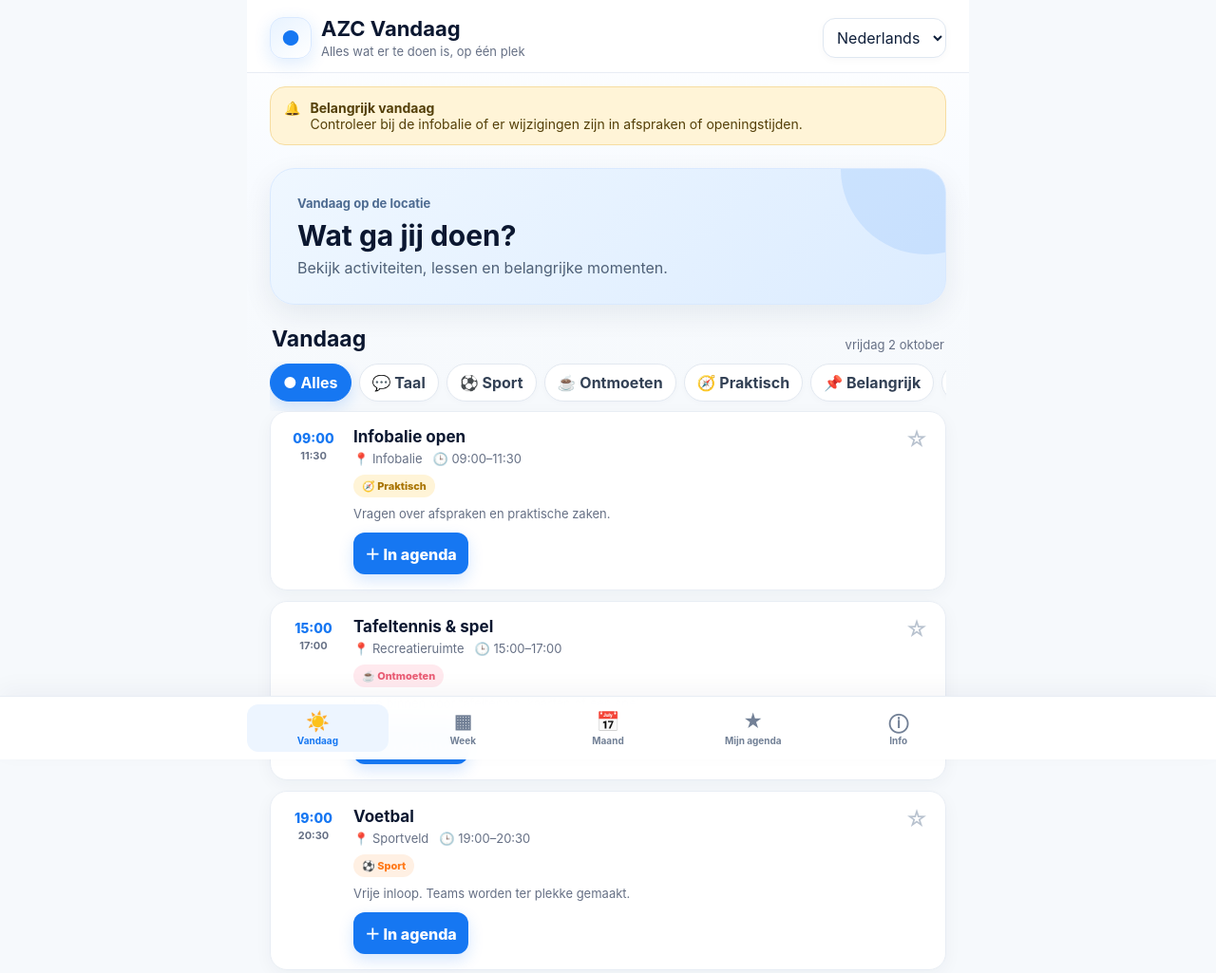
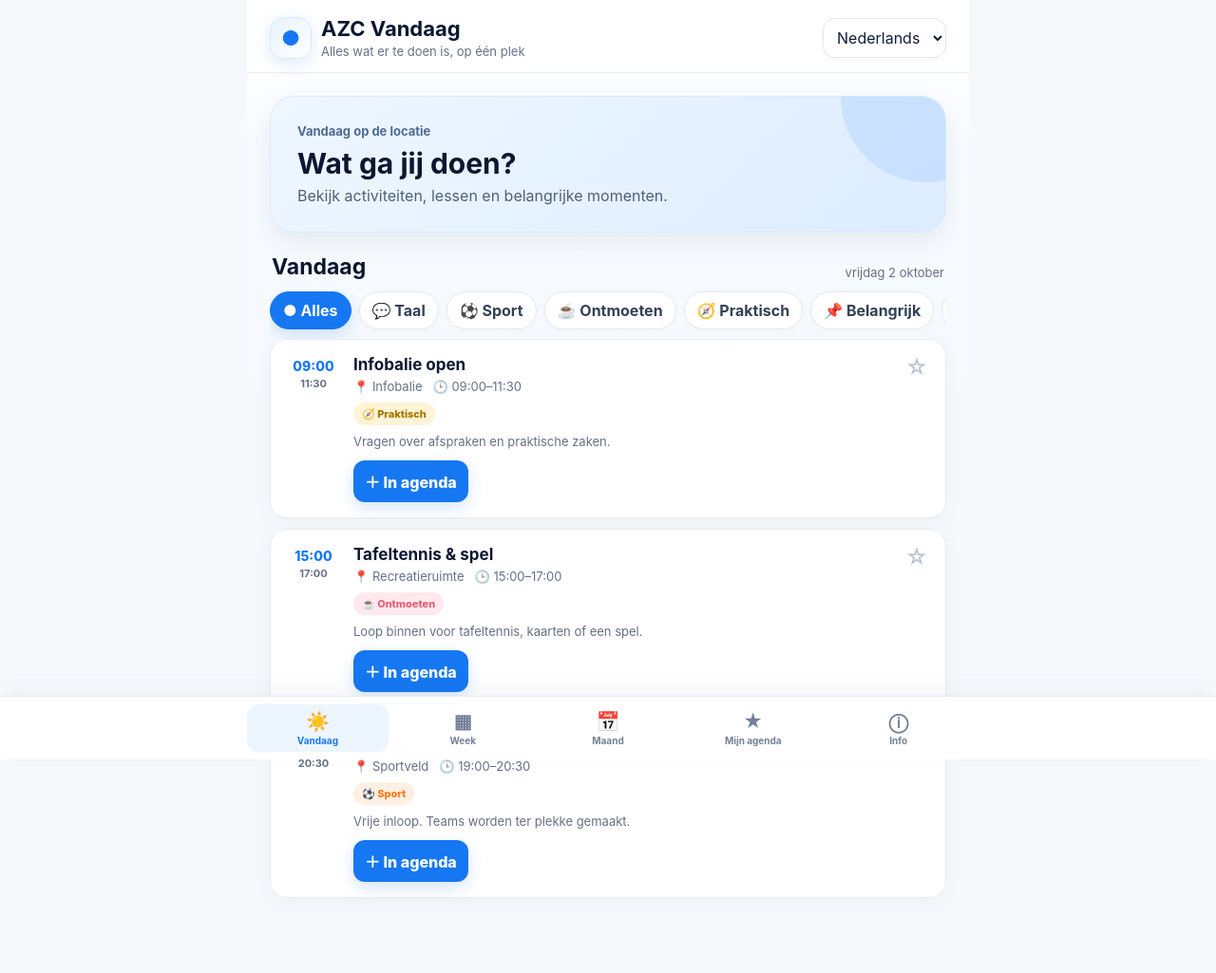
Before and after one commit to tomdehaas-gif/azc-vandaag, a plain HTML site: page index.html in a window 1280 px wide. Shown: the whole page at 95% size. Drawn offline with Linux system fonts and the light colour scheme.

Commit message:
Update index.html

```diff
--- a/index.html
+++ b/index.html
@@ -113,9 +113,6 @@
       </div>
     </div>
   </header>
-
-  <div class="notice" id="importantNotice"><span>🔔</span><div><strong id="importantTitle">Belangrijk vandaag</strong><div id="importantText">Controleer bij de infobalie of er wijzigingen zijn in afspraken of openingstijden.</div></div></div>
-
   <main>
     <section class="screen active" data-screen="today">
       <div class="hero"><div class="eyebrow" id="todayEyebrow">Vandaag op de locatie</div><h2 id="todayTitle">Wat ga jij doen?</h2><p id="todaySub">Bekijk activiteiten, lessen en belangrijke momenten.</p></div>
@@ -225,7 +222,7 @@
 }
 function renderText(){
   const q=t();document.documentElement.lang=state.lang;document.getElementById('app').classList.toggle('rtl',['ar','fa'].includes(state.lang));
-  const ids=['tagline','importantTitle','importantText','todayEyebrow','todayTitle','todaySub','todayHeading','weekHeading','savedHeading','savedSub','infoHeading','demoTitle','demoText','infoDeskTitle','infoDeskText','participationTitle','participationText','calendarTitle','calendarText','privacyTitle','privacyText'];ids.forEach(id=>{if(q[id])document.getElementById(id).textContent=q[id]});
+  const ids=['tagline','todayEyebrow','todayTitle','todaySub','todayHeading','weekHeading','savedHeading','savedSub','infoHeading','demoTitle','demoText','infoDeskTitle','infoDeskText','participationTitle','participationText','calendarTitle','calendarText','privacyTitle','privacyText'];ids.forEach(id=>{if(q[id])document.getElementById(id).textContent=q[id]});
   document.querySelectorAll('[data-nav]').forEach(el=>el.textContent=q.nav[el.dataset.nav]);
 }
 function renderToday(){const now=new Date();document.getElementById('todayDate').textContent=formatDay(now);document.getElementById('todayFilters').innerHTML=categoriesHtml();const evs=filterEvents(occurrences(now,now));document.getElementById('todayList').innerHTML=evs.length?evs.map(eventCard).join(''):`<div class="empty">${t().noActivities}</div>`;bindCards(evs)}
```
